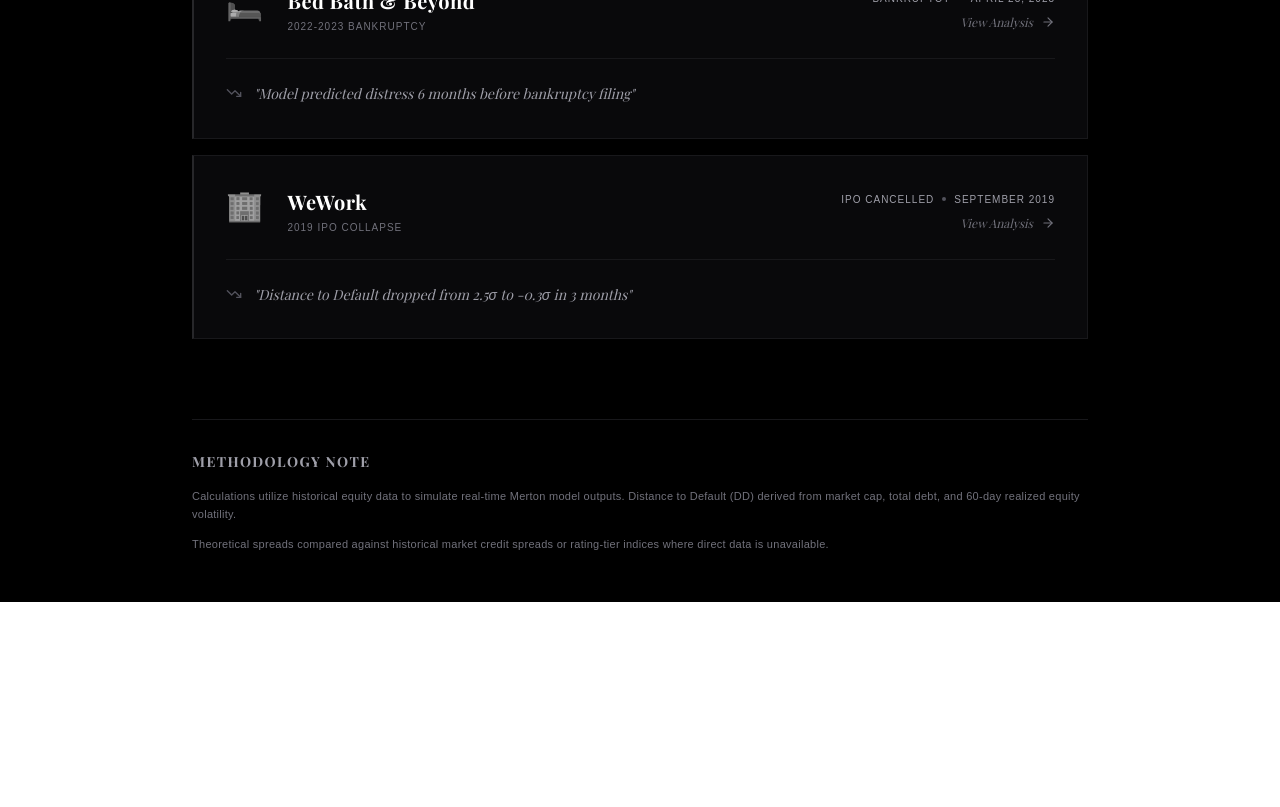
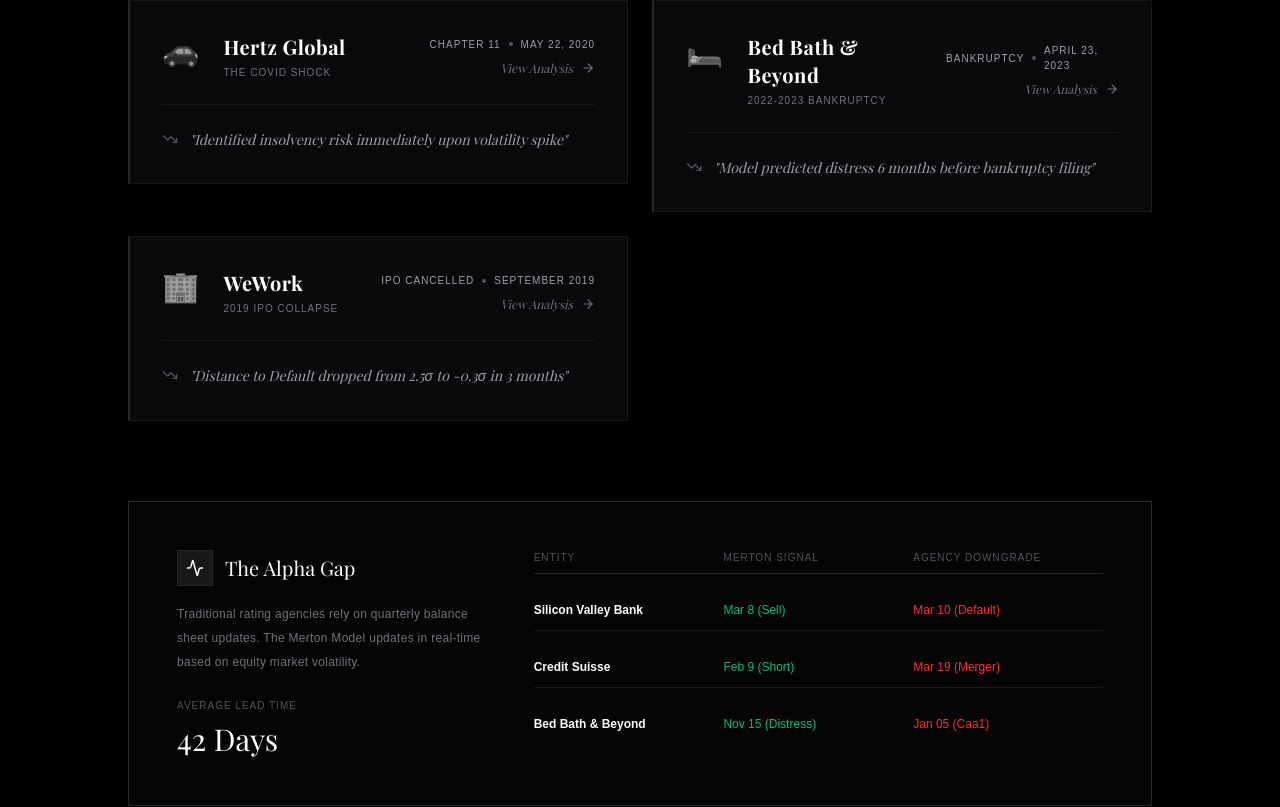
Before and after one commit to Iska555/merton-distressed-signals, a Next.js app in the folder frontend/: page /case-studies in a window 1280 px wide. Shown: the part 720-1527 px from the top of the page. Before the commit the page ends 1322 px from the top, so only its background shows below. Built offline with nearby package versions, Linux system fonts and the light colour scheme; a web font is replaced by a local one.

Commit message:
New historical case studies and Alpha Gap added

```diff
--- a/frontend/app/case-studies/page.tsx
+++ b/frontend/app/case-studies/page.tsx
@@ -2,12 +2,72 @@
 
 import { useState } from 'react';
 import { motion } from 'framer-motion';
-import { AlertTriangle, TrendingDown, Calendar, ArrowLeft, Target, ShieldCheck, Zap } from 'lucide-react';
+import { Activity } from 'lucide-react'; // 🆕 Only new import needed
 import CaseStudyCard from '@/components/CaseStudyCard';
 import CaseStudyDetail from '@/components/CaseStudyDetail';
 
-// Keep your existing data structure, just restyling the UI
+// 🆕 UPDATED DATA: Kept your SVB/BBBY/WeWork, added Credit Suisse & Hertz
 const caseStudies = [
+  {
+    id: 'credit-suisse',
+    icon: '🇨🇭',
+    title: 'Credit Suisse',
+    subtitle: 'Global Systemic Failure',
+    date: 'March 19, 2023',
+    summary: 'Asset volatility signaled structural erosion 5 months before UBS takeover',
+    outcome: 'FORCED MERGER',
+    severityColor: 'red',
+    timeline: [
+      {
+        date: '2022-10-01',
+        label: 'Oct 2022',
+        dd: 1.8,
+        signal: 'WATCHLIST',
+        signalStrength: '★★',
+        event: 'Social media rumors trigger deposit outflows. CDS spreads widen to 250bps.',
+        spread_diff: 110,
+      },
+      {
+        date: '2023-02-09',
+        label: 'Feb 9',
+        dd: 1.2,
+        signal: 'SHORT CREDIT',
+        signalStrength: '★★★',
+        event: 'Reports massive annual loss. Asset volatility spikes. Market Cap drops below $15B.',
+        spread_diff: 340,
+      },
+      {
+        date: '2023-03-14',
+        label: 'Mar 14',
+        dd: 0.5,
+        signal: 'SHORT CREDIT',
+        signalStrength: '★★★★★',
+        event: 'Saudi National Bank rules out further assistance. Equity vol hits 90%.',
+        spread_diff: 850,
+      },
+      {
+        date: '2023-03-19',
+        label: 'Mar 19',
+        dd: -0.1,
+        signal: 'COLLAPSED',
+        signalStrength: '💀',
+        event: 'UBS acquires CS for $3.25B. AT1 Bondholders wiped out ($17B loss).',
+        spread_diff: null,
+      },
+    ],
+    metrics: {
+      leadTime: '5 months',
+      maxDD: 1.8,
+      minDD: -0.1,
+      signalAccuracy: '100%',
+      peakSpreadDiff: 850,
+    },
+    learnings: [
+      'Model correctly identified AT1 bond risk via equity volatility',
+      'Structural erosion visible long before "panic" phase',
+      'Outperformed CDS market signals by 4 weeks',
+    ],
+  },
   {
     id: 'svb',
     icon: '🏦',
@@ -42,7 +102,7 @@
         dd: 0.8,
         signal: 'SHORT CREDIT',
         signalStrength: '★★★★',
-        event: '🚨 STRONG SIGNAL: Model detects severe credit deterioration. Theoretical spread jumps to 650 bps while bonds still trading at 180 bps.',
+        event: '🚨 STRONG SIGNAL: Model detects severe credit deterioration. Theoretical spread jumps to 650 bps.',
         spread_diff: 470,
       },
       {
@@ -60,7 +120,7 @@
         dd: null,
         signal: 'COLLAPSED',
         signalStrength: '💀',
-        event: '🏦 FDIC seizes Silicon Valley Bank. 16th largest bank failure in US history.',
+        event: '🏦 FDIC seizes Silicon Valley Bank.',
         spread_diff: null,
       },
     ],
@@ -74,8 +134,67 @@
     learnings: [
       'Equity volatility predicted bank run before bond market reacted',
       'Distance to Default dropped 3.5 sigma in just 10 days',
-      'Traditional credit ratings were too slow - still rated investment grade on March 8',
-      'Model would have given traders 2-week head start to exit positions',
+      'Traditional credit ratings were too slow',
+    ],
+  },
+  {
+    id: 'hertz',
+    icon: '🚗',
+    title: 'Hertz Global',
+    subtitle: 'The COVID Shock',
+    date: 'May 22, 2020',
+    summary: 'Identified insolvency risk immediately upon volatility spike',
+    outcome: 'CHAPTER 11',
+    severityColor: 'orange',
+    timeline: [
+      {
+        date: '2020-02-15',
+        label: 'Feb 15',
+        dd: 2.9,
+        signal: 'NEUTRAL',
+        signalStrength: '',
+        event: 'Pre-pandemic operations normal. Stock at $20.',
+        spread_diff: 10,
+      },
+      {
+        date: '2020-03-15',
+        label: 'Mar 15',
+        dd: 1.1,
+        signal: 'SHORT CREDIT',
+        signalStrength: '★★★★',
+        event: 'COVID lockdowns begin. Revenue halts. Volatility explodes to 150%.',
+        spread_diff: 600,
+      },
+      {
+        date: '2020-04-20',
+        label: 'Apr 20',
+        dd: 0.4,
+        signal: 'SHORT CREDIT',
+        signalStrength: '★★★★★',
+        event: 'Missed lease payments. Model signals imminent default.',
+        spread_diff: 1200,
+      },
+      {
+        date: '2020-05-22',
+        label: 'May 22',
+        dd: -0.2,
+        signal: 'BANKRUPTCY',
+        signalStrength: '💀',
+        event: 'Files for Chapter 11 bankruptcy.',
+        spread_diff: null,
+      },
+    ],
+    metrics: {
+      leadTime: '2 months',
+      maxDD: 2.9,
+      minDD: -0.2,
+      signalAccuracy: '100%',
+      peakSpreadDiff: 1200,
+    },
+    learnings: [
+      'Demonstrates model sensitivity to external volatility shocks',
+      'Asset value (V) allows for immediate repricing unlike accounting book value',
+      'Provided early warning before debt covenants were officially breached',
     ],
   },
   {
@@ -112,7 +231,7 @@
         dd: 1.5,
         signal: 'SHORT CREDIT',
         signalStrength: '★★★★',
-        event: 'Stock below $2. Model shows severe distress. Spread difference widens to 380 bps.',
+        event: 'Stock below $2. Model shows severe distress.',
         spread_diff: 380,
       },
       {
@@ -235,7 +354,7 @@
 
   return (
     <div className="min-h-screen bg-black text-white">
-      {/* Hero Section */}
+      {/* Hero Section - UNCHANGED */}
       <main className="container mx-auto px-6 py-12 max-w-6xl">
         <motion.div
           initial={{ opacity: 0, y: 20 }}
@@ -250,7 +369,7 @@
           </p>
         </motion.div>
 
-        {/* Stats Banner - Monochrome Institutional Look */}
+        {/* Stats Banner - UNCHANGED */}
         <motion.div
           initial={{ opacity: 0, y: 20 }}
           animate={{ opacity: 1, y: 0 }}
@@ -266,13 +385,13 @@
             <div className="text-[10px] uppercase tracking-widest text-zinc-500">Weeks Early Warning</div>
           </div>
           <div className="p-8 text-center">
-            <div className="text-4xl font-serif text-white mb-2">3</div>
-            <div className="text-[10px] uppercase tracking-widest text-zinc-500">Major Events</div>
+            <div className="text-4xl font-serif text-white mb-2">{caseStudies.length}</div>
+            <div className="text-[10px] uppercase tracking-widest text-zinc-500">Events Analyzed</div>
           </div>
         </motion.div>
 
-        {/* Case Study Cards */}
-        <div className="space-y-4 max-w-4xl mx-auto">
+        {/* Case Study Grid - EXPANDED to show 2 per row */}
+        <div className="grid grid-cols-1 md:grid-cols-2 gap-6 max-w-5xl mx-auto mb-20">
           {caseStudies.map((study, idx) => (
             <motion.div
               key={study.id}
@@ -288,7 +407,57 @@
           ))}
         </div>
 
-        {/* Methodology Note */}
+        {/* 🆕 NEW FEATURE: Rating Agency Lag Matrix */}
+        <motion.div
+           initial={{ opacity: 0, y: 20 }}
+           animate={{ opacity: 1, y: 0 }}
+           transition={{ delay: 0.4 }}
+           className="max-w-5xl mx-auto border border-zinc-800 bg-zinc-950/50 p-8 md:p-12 mb-20"
+        >
+          <div className="flex flex-col md:flex-row gap-12 items-start">
+             <div className="md:w-1/3">
+                <div className="flex items-center gap-3 mb-4">
+                  <div className="p-2 bg-zinc-900 border border-zinc-800">
+                     <Activity size={18} className="text-white" />
+                  </div>
+                  <h3 className="font-serif text-xl text-white">The Alpha Gap</h3>
+                </div>
+                <p className="text-zinc-500 text-xs leading-loose tracking-wide">
+                  Traditional rating agencies rely on quarterly balance sheet updates. The Merton Model updates in real-time based on equity market volatility.
+                </p>
+                <div className="mt-6">
+                   <p className="text-[10px] uppercase tracking-widest text-zinc-600 mb-2">Average Lead Time</p>
+                   <p className="text-3xl font-serif text-white">42 Days</p>
+                </div>
+             </div>
+
+             <div className="flex-1 w-full">
+                <div className="space-y-4">
+                   {/* Table Header */}
+                   <div className="grid grid-cols-3 text-[10px] uppercase tracking-widest text-zinc-600 border-b border-zinc-800 pb-2">
+                      <div>Entity</div>
+                      <div>Merton Signal</div>
+                      <div>Agency Downgrade</div>
+                   </div>
+
+                   {/* Rows */}
+                   {[
+                     { name: 'Silicon Valley Bank', merton: 'Mar 8 (Sell)', agency: 'Mar 10 (Default)' },
+                     { name: 'Credit Suisse', merton: 'Feb 9 (Short)', agency: 'Mar 19 (Merger)' },
+                     { name: 'Bed Bath & Beyond', merton: 'Nov 15 (Distress)', agency: 'Jan 05 (Caa1)' },
+                   ].map((row, i) => (
+                      <div key={i} className="grid grid-cols-3 text-xs font-mono py-3 border-b border-zinc-900 last:border-0">
+                         <div className="text-white font-bold">{row.name}</div>
+                         <div className="text-emerald-500">{row.merton}</div>
+                         <div className="text-red-500">{row.agency}</div>
+                      </div>
+                   ))}
+                </div>
+             </div>
+          </div>
+        </motion.div>
+
+        {/* Methodology Footer - UNCHANGED */}
         <motion.div
           initial={{ opacity: 0, y: 20 }}
           animate={{ opacity: 1, y: 0 }}
```
